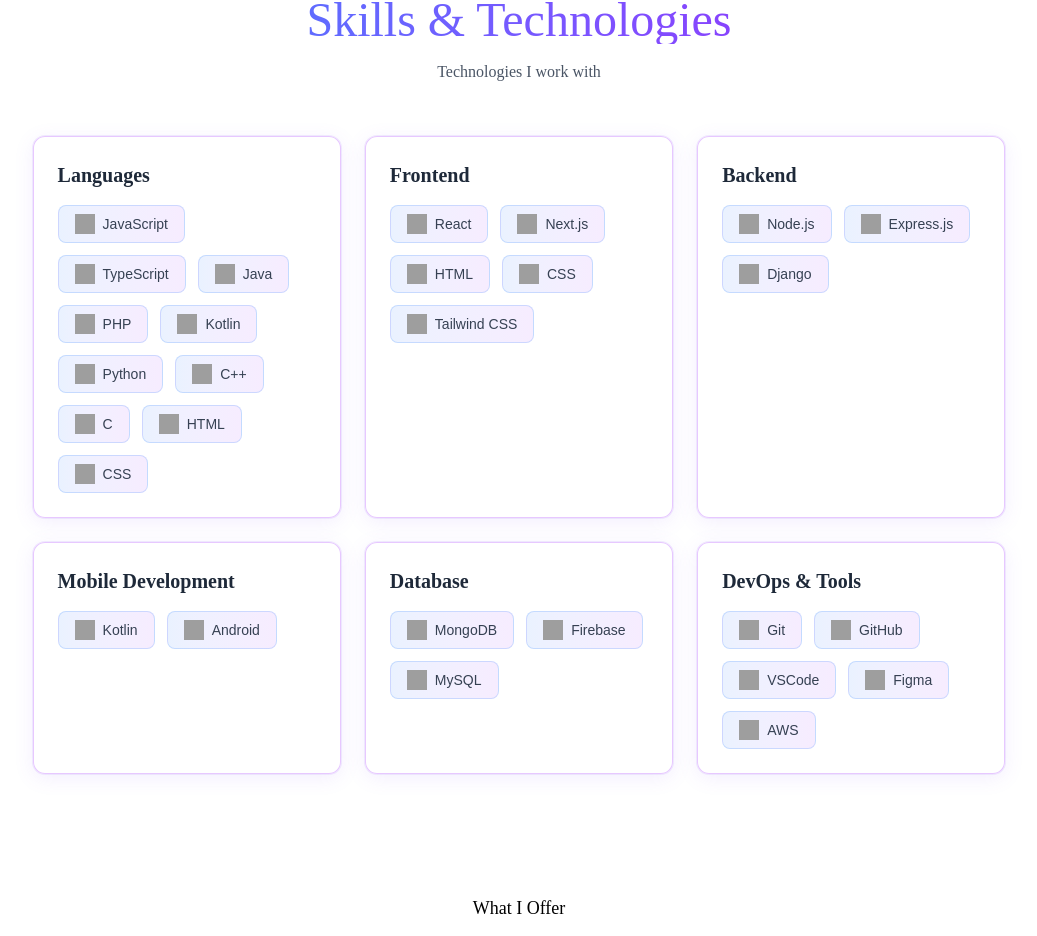
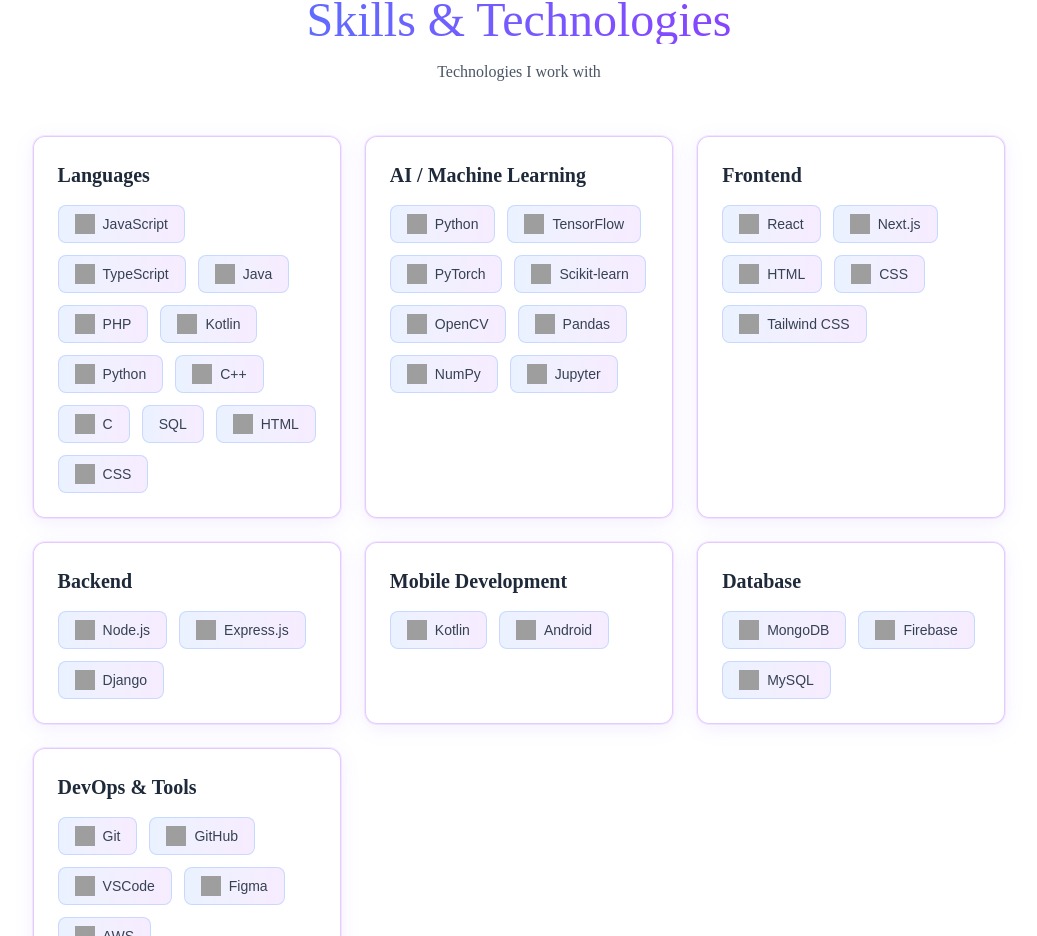
Before and after one commit to Dippy2003/NextJsPortfolio, a Next.js app: page / in a window 1280 px wide. Shown: the part 1609-2545 px from the top of the page, without its empty margins (121-1158 px from the left). Built offline with nearby package versions, Linux system fonts and the light colour scheme; grey boxes are pictures that could not be loaded; a web font is replaced by a local one.

Commit message:
Add AI/Machine Learning skill category, add SQL to languages
Reflects recent CV/ML work (chest X-ray classification, kidney
disease classification, vision transformer research).

```diff
--- a/app/components/Skills.jsx
+++ b/app/components/Skills.jsx
@@ -47,7 +47,11 @@
   const skillsData = [
     {
       category: "Languages",
-      technologies: ["JavaScript", "TypeScript", "Java", "PHP", "Kotlin", "Python", "C++", "C", "HTML", "CSS"],
+      technologies: ["JavaScript", "TypeScript", "Java", "PHP", "Kotlin", "Python", "C++", "C", "SQL", "HTML", "CSS"],
+    },
+    {
+      category: "AI / Machine Learning",
+      technologies: ["Python", "TensorFlow", "PyTorch", "Scikit-learn", "OpenCV", "Pandas", "NumPy", "Jupyter"],
     },
     {
       category: "Frontend",
```
